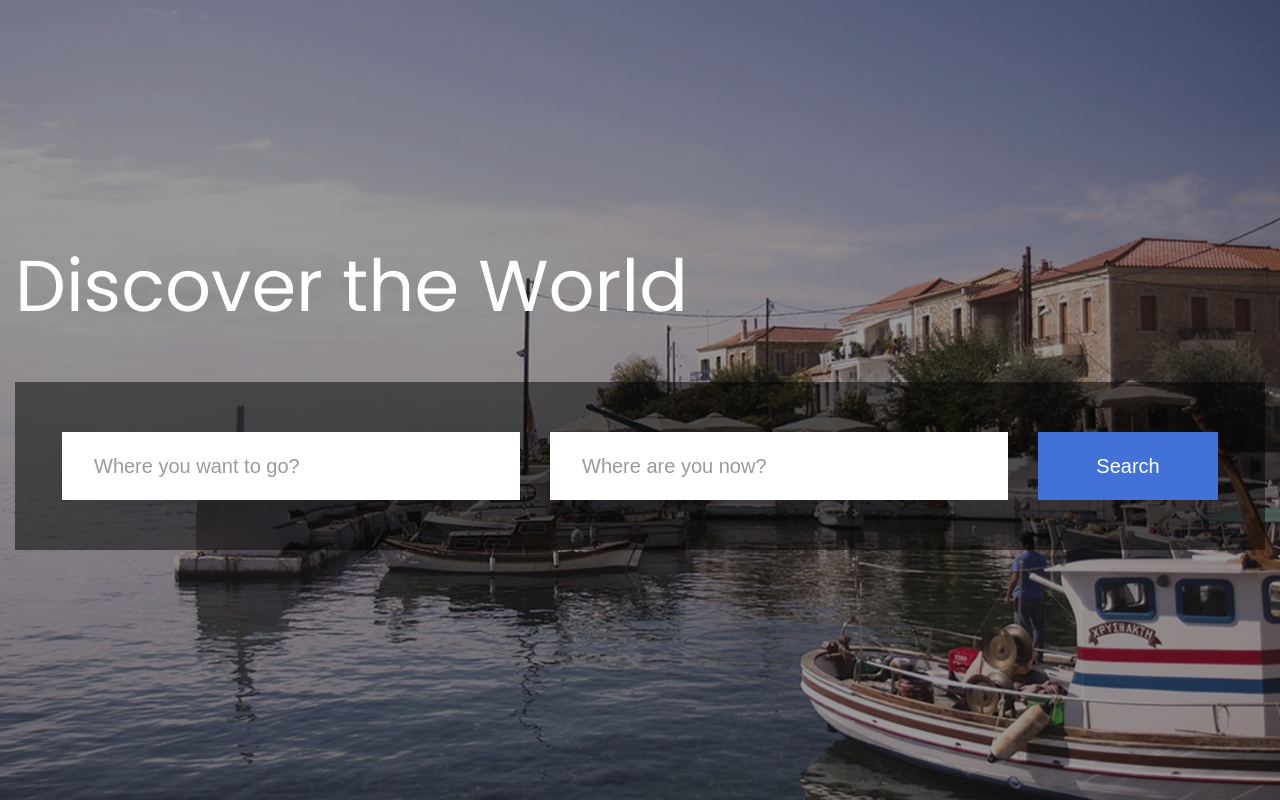
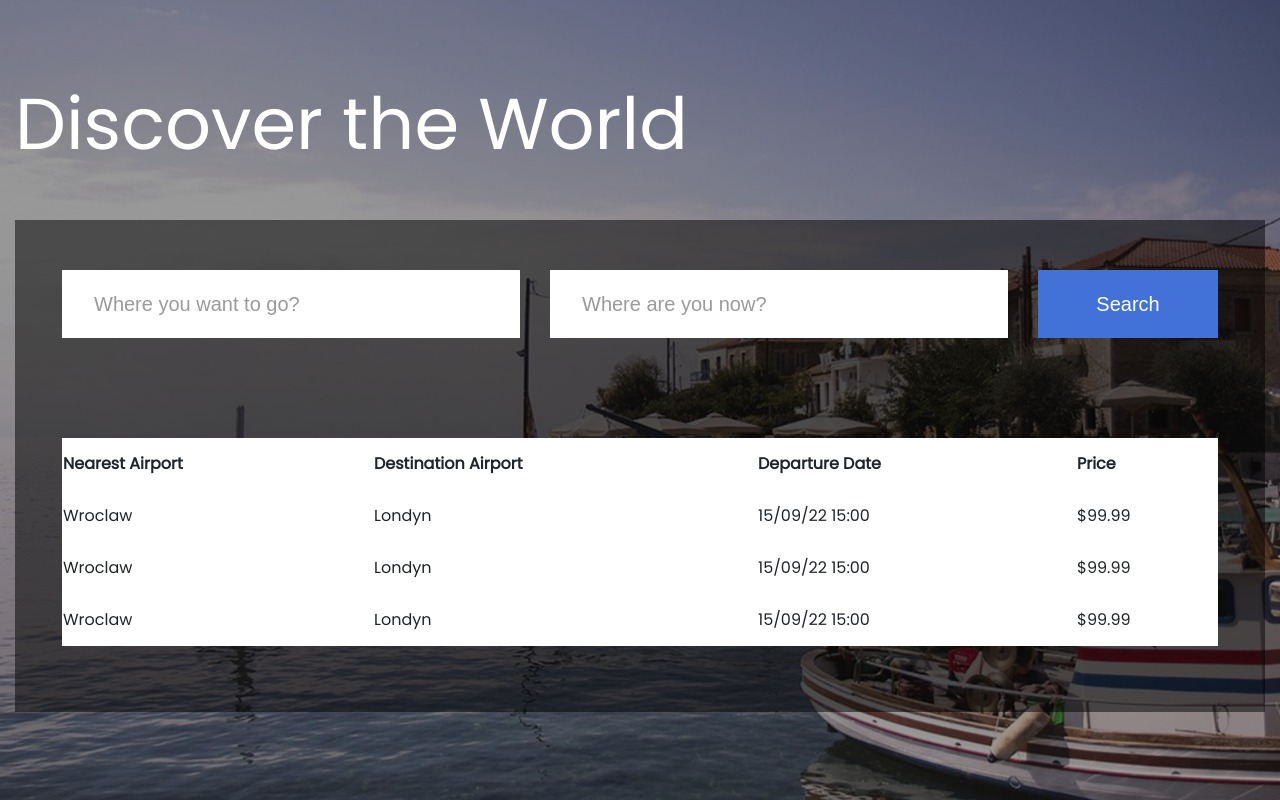
Before and after one commit to jasokolowska/travel-planner-app-frontend, an Angular app: page /search in a window 1280 px wide. Before the commit this address led to /. Built offline with nearby package versions, Linux system fonts and the light colour scheme.

Commit message:
results table styling added

```diff
--- a/src/app/app-routes.ts
+++ b/src/app/app-routes.ts
@@ -2,5 +2,5 @@ import { Routes } from "@angular/router";
 import { SearchResultsComponent } from "./search/search-results/search-results.component";
 
 export const appRoutes: Routes = [
-    {path: 'search/:destination&:origin', component: SearchResultsComponent}
+    {path: 'search', component: SearchResultsComponent}
 ]
--- a/src/app/search/search-bar/search-bar.component.ts
+++ b/src/app/search/search-bar/search-bar.component.ts
@@ -19,6 +19,7 @@ export class SearchBarComponent implements OnInit {
     console.log('Origin: ' + origin);
 
     // TODO 2: redirect to search results page
+    this.router.navigate(['search']);
 
   }
 }
--- a/src/app/search/search-results/search-results.component.css
+++ b/src/app/search/search-results/search-results.component.css
@@ -0,0 +1,4 @@
+.table-background {
+    background-color: #fff;
+    line-height: 50px;
+}
```
